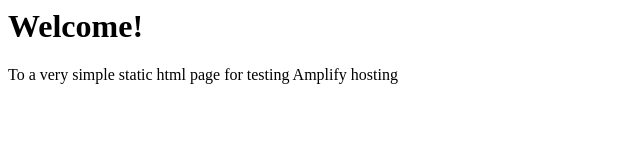
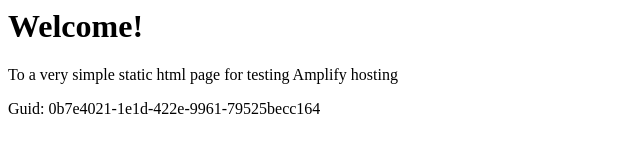
Before and after one commit to aws-aemilia-pdx/Github-PR-Commit-Integration-Test-DoNotTouch-v1-prod-us-west-2, a website: page src/index.html in a window 1280 px wide. Shown: the whole page, without its empty margins (0-640 px from the left). Drawn offline with Linux system fonts and the light colour scheme.

Commit message:
commit from integ tests

```diff
--- a/src/index.html
+++ b/src/index.html
@@ -1,3 +1,5 @@
+
+
 <html lang="en">
 
 <head>
@@ -10,6 +12,6 @@
 <body>
     <h1>Welcome!</h1>
     <p>To a very simple static html page for testing Amplify hosting</p>
-</body>
+    <p>Guid: 0b7e4021-1e1d-422e-9961-79525becc164</p></body>
 
 </html>
```
